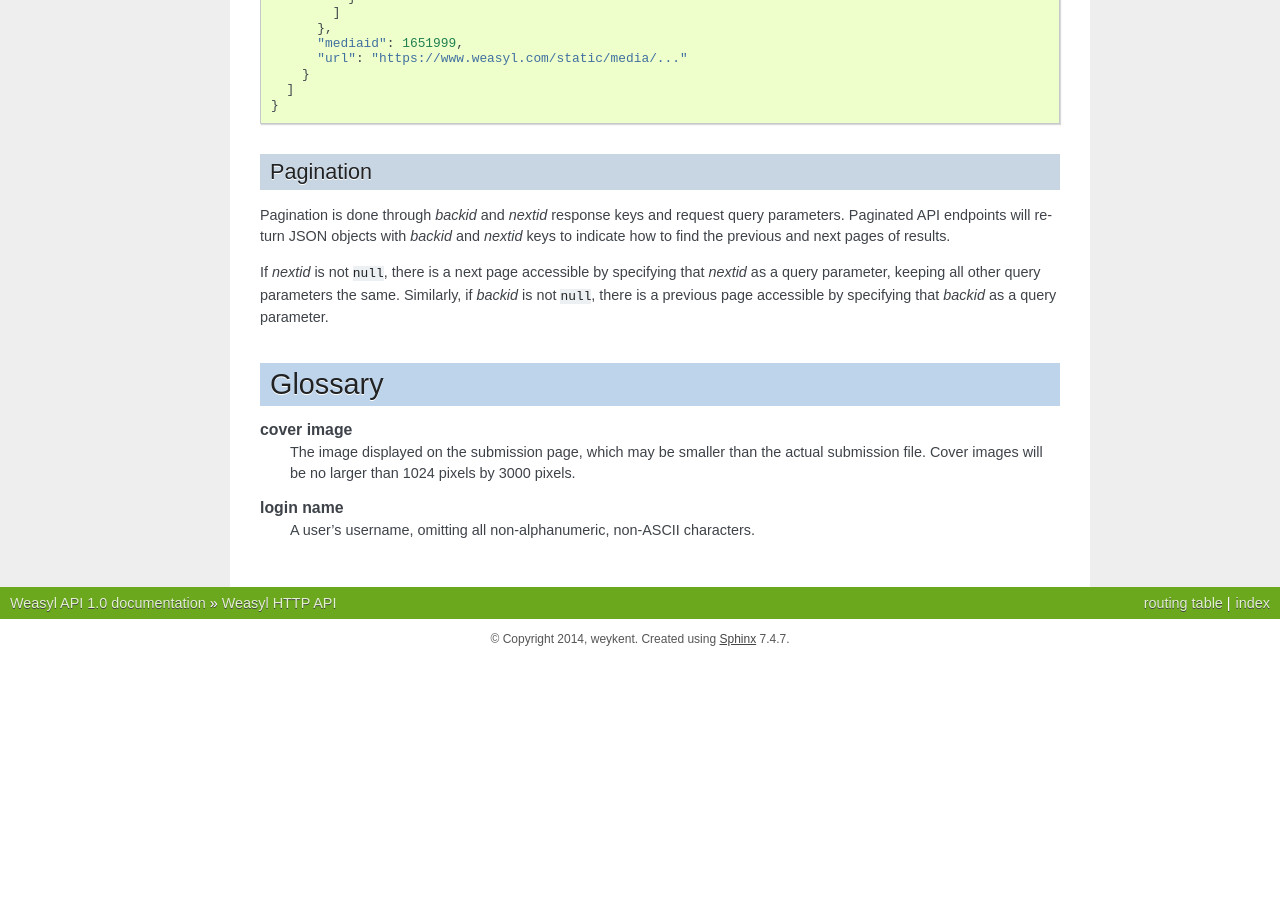
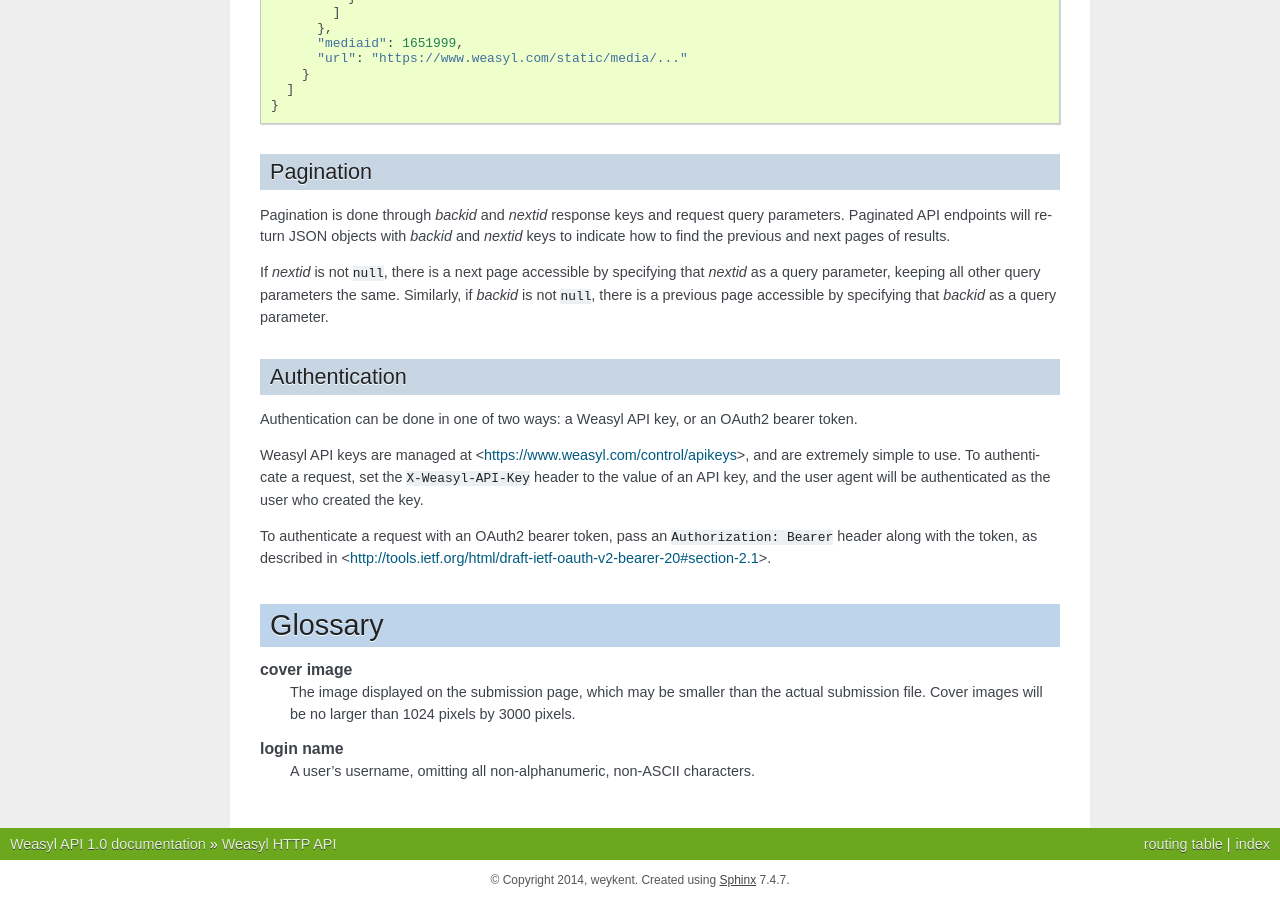
Before and after one commit to Weasyl/weasyl, a Sphinx documentation site: the page built from source/index.rst, in a window 1280 px wide and 900 px high, scrolled down 3566 px. Built offline with Sphinx 7.4.7, drawn with Linux system fonts in a browser that asks for light colours; before the commit the page ends 4225 px from its top, so only the background shows below that; some of the changed text lies outside the part shown.

Commit message:
Add a section on authentication.

```diff
--- a/source/index.rst
+++ b/source/index.rst
@@ -67,7 +67,7 @@ Basic endpoints
 
    :query increment_views: If omitted, the view count will not be incremented
       for the specified submission. If specified as any non-empty string while
-      authenticated, the view count may be increased.
+      :ref:`authenticated <authentication>`, the view count may be increased.
 
    The result will be a JSON :ref:`submission object <submissions>`.
 
@@ -263,6 +263,24 @@ Similarly, if *backid* is not ``null``, there is a previous page accessible by
 specifying that *backid* as a query parameter.
 
 
+.. _authentication:
+
+Authentication
+--------------
+
+Authentication can be done in one of two ways: a Weasyl API key, or an OAuth2
+bearer token.
+
+Weasyl API keys are managed at <https://www.weasyl.com/control/apikeys>, and
+are extremely simple to use. To authenticate a request, set the
+``X-Weasyl-API-Key`` header to the value of an API key, and the user agent will
+be authenticated as the user who created the key.
+
+To authenticate a request with an OAuth2 bearer token, pass an ``Authorization:
+Bearer`` header along with the token, as described in
+<http://tools.ietf.org/html/draft-ietf-oauth-v2-bearer-20#section-2.1>.
+
+
 Glossary
 ========
 
```
